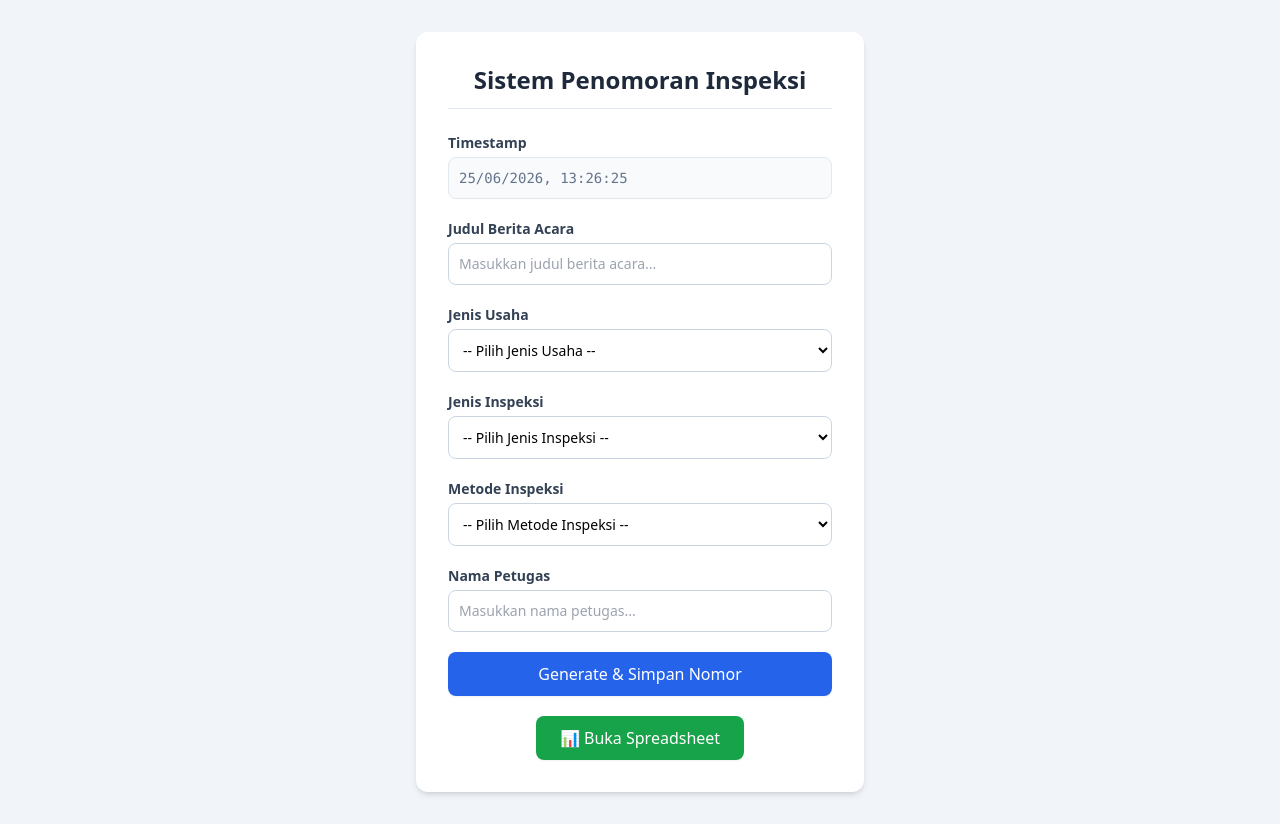
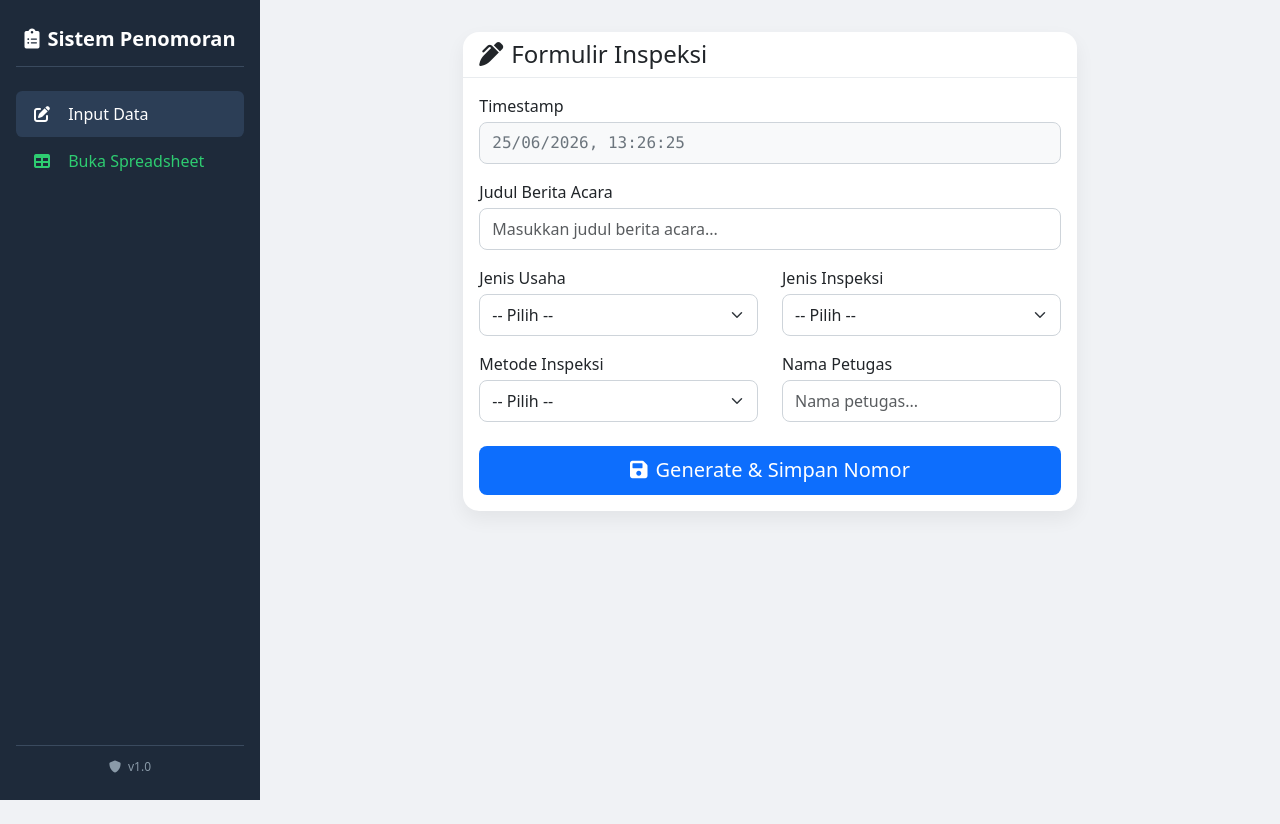
Before and after one commit to sriwiyatnossiapt/aplikasi-sistem-penomoran-inspeksi-1, a plain HTML site: page index.html in a window 1280 px wide. After the commit the page ends 800 px from the top, so only its background shows below. Drawn offline with nearby package versions, Linux system fonts and the light colour scheme.

Commit message:
Add files via upload

```diff
--- a/index.html
+++ b/index.html
@@ -4,31 +4,214 @@
   <meta charset="UTF-8">
   <meta name="viewport" content="width=device-width, initial-scale=1.0">
   <title>Sistem Penomoran Inspeksi</title>
-  <script src="https://cdn.tailwindcss.com"></script>
+  <!-- Bootstrap 5 CSS -->
+  <link href="https://cdn.jsdelivr.net/npm/bootstrap@5.3.0-alpha1/dist/css/bootstrap.min.css" rel="stylesheet">
+  <!-- Font Awesome -->
+  <link rel="stylesheet" href="https://cdnjs.cloudflare.com/ajax/libs/font-awesome/6.0.0-beta3/css/all.min.css">
+  <style>
+    body {
+      background-color: #f0f2f5;
+    }
+    /* Sidebar */
+    .sidebar {
+      background-color: #1e2a3a;
+      min-height: 100vh;
+      width: 260px;
+      position: fixed;
+      top: 0;
+      left: 0;
+      padding: 1.5rem 1rem;
+      color: #fff;
+      transition: all 0.3s;
+      z-index: 1000;
+      display: flex;
+      flex-direction: column;
+    }
+    .sidebar .brand {
+      font-size: 1.25rem;
+      font-weight: 700;
+      border-bottom: 1px solid #3a4a5e;
+      padding-bottom: 0.75rem;
+      margin-bottom: 1.5rem;
+      text-align: center;
+    }
+    .sidebar .nav-link {
+      color: #b0c4de;
+      padding: 0.7rem 1rem;
+      border-radius: 0.4rem;
+      transition: background 0.2s, color 0.2s;
+      text-decoration: none;
+      display: block;
+    }
+    .sidebar .nav-link:hover,
+    .sidebar .nav-link.active {
+      background-color: #2c3e56;
+      color: #fff;
+    }
+    .sidebar .nav-link i {
+      margin-right: 0.75rem;
+      width: 1.25rem;
+      text-align: center;
+    }
+    .sidebar .nav-link.spreadsheet-link {
+      color: #2ecc71;
+    }
+    .sidebar .nav-link.spreadsheet-link:hover {
+      background-color: #27ae60;
+      color: #fff;
+    }
+    .sidebar .footer-text {
+      margin-top: auto;
+      padding-top: 0.75rem;
+      border-top: 1px solid #3a4a5e;
+      font-size: 0.75rem;
+      color: #8a9aa8;
+      text-align: center;
+    }
+    .main-content {
+      margin-left: 260px;
+      padding: 2rem;
+      min-height: 100vh;
+    }
+    .card {
+      border-radius: 1rem;
+      border: none;
+      box-shadow: 0 0.5rem 1.2rem rgba(0,0,0,0.06);
+    }
+    .card-header {
+      background: transparent;
+      border-bottom: 1px solid #e9ecef;
+      font-weight: 600;
+    }
+    .form-label {
+      font-weight: 500;
+      margin-bottom: 0.25rem;
+    }
+    .form-control, .form-select {
+      border-radius: 0.5rem;
+      border: 1px solid #ced4da;
+      padding: 0.5rem 0.75rem;
+      transition: border 0.2s, box-shadow 0.2s;
+    }
+    .form-control:focus, .form-select:focus {
+      border-color: #0d6efd;
+      box-shadow: 0 0 0 0.2rem rgba(13,110,253,0.2);
+    }
+    .btn-primary {
+      background-color: #0d6efd;
+      border: none;
+      padding: 0.6rem 1.5rem;
+      font-weight: 500;
+      border-radius: 0.5rem;
+    }
+    .btn-primary:hover {
+      background-color: #0b5ed7;
+    }
+    .result-box {
+      border-radius: 0.75rem;
+      padding: 1rem 1.25rem;
+      margin-top: 1.5rem;
+    }
+    .result-box .nomor {
+      font-size: 1.5rem;
+      font-weight: 700;
+      font-family: 'Courier New', monospace;
+      background: #e9ecef;
+      padding: 0.3rem 0.8rem;
+      border-radius: 0.4rem;
+      display: inline-block;
+    }
+    /* Responsif: sidebar menjadi horizontal di mobile */
+    @media (max-width: 768px) {
+      .sidebar {
+        width: 100%;
+        position: relative;
+        min-height: auto;
+        flex-direction: row;
+        flex-wrap: wrap;
+        padding: 0.75rem 1rem;
+        justify-content: space-between;
+        align-items: center;
+      }
+      .sidebar .brand {
+        border-bottom: none;
+        margin-bottom: 0;
+        padding-bottom: 0;
+        font-size: 1rem;
+      }
+      .sidebar .nav {
+        flex-direction: row !important;
+        gap: 0.25rem;
+        flex-wrap: wrap;
+      }
+      .sidebar .nav-link {
+        padding: 0.3rem 0.7rem;
+        font-size: 0.85rem;
+      }
+      .sidebar .footer-text {
+        display: none;
+      }
+      .main-content {
+        margin-left: 0;
+        padding: 1rem;
+      }
+    }
+  </style>
 </head>
-<body class="bg-slate-100 min-h-screen flex items-center justify-center p-4">
+<body>
 
-  <div class="bg-white p-8 rounded-xl shadow-md w-full max-w-md my-4">
-    <h2 class="text-2xl font-bold text-slate-800 mb-6 text-center border-b pb-3 border-slate-200">
-      Sistem Penomoran Inspeksi
-    </h2>
-
-    <form id="inspectionForm" onsubmit="submitForm(event)" class="space-y-5">
-
-      <div>
-        <label class="block text-sm font-semibold text-slate-700 mb-1">Timestamp</label>
-        <input type="text" id="timestampInput" readonly class="w-full p-2.5 border border-slate-200 rounded-lg bg-slate-50 text-slate-500 font-mono text-sm focus:outline-none">
+  <!-- SIDEBAR -->
+  <div class="sidebar">
+    <div class="brand">
+      <i class="fas fa-clipboard-list me-2"></i>Sistem Penomoran
+    </div>
+    <nav class="nav flex-column">
+      <a href="#" class="nav-link active">
+        <i class="fas fa-edit"></i> Input Data
+      </a>
+      <a href="#" class="nav-link spreadsheet-link" onclick="window.open('https://docs.google.com/spreadsheets/d/1zRrJUe2x6nO62HiEKX73mspp_OnCnna4_LgcoUmhSHs/edit?gid=0#gid=0','_blank')">
+        <i class="fas fa-table"></i> Buka Spreadsheet
+      </a>
+    </nav>
+    <div class="footer-text">
+      <i class="fas fa-shield-alt me-1"></i> v1.0
+    </div>
   </div>
 
-      <div>
-        <label class="block text-sm font-semibold text-slate-700 mb-1">Judul Berita Acara</label>
-        <input type="text" id="judulBeritaAcara" required placeholder="Masukkan judul berita acara..." class="w-full p-2.5 border border-slate-300 rounded-lg focus:ring-2 focus:ring-blue-500 focus:outline-none bg-white text-sm">
+  <!-- MAIN CONTENT -->
+  <div class="main-content">
+    <div class="container-fluid">
+      <div class="row justify-content-center">
+        <div class="col-lg-9 col-xl-8">
+          <div class="card">
+            <div class="card-header">
+              <h4 class="mb-0"><i class="fas fa-pen-alt me-2"></i>Formulir Inspeksi</h4>
+            </div>
+            <div class="card-body">
+              <form id="inspectionForm" onsubmit="submitForm(event)">
+
+                <!-- Baris 1: Timestamp (full width) -->
+                <div class="row mb-3">
+                  <div class="col-12">
+                    <label for="timestampInput" class="form-label">Timestamp</label>
+                    <input type="text" id="timestampInput" readonly class="form-control bg-light text-secondary font-monospace">
+                  </div>
                 </div>
 
-      <div>
-        <label class="block text-sm font-semibold text-slate-700 mb-1">Jenis Usaha</label>
-        <select id="jenisUsaha" required class="w-full p-2.5 border border-slate-300 rounded-lg focus:ring-2 focus:ring-blue-500 focus:outline-none bg-white text-sm">
-          <option value="" disabled selected>-- Pilih Jenis Usaha --</option>
+                <!-- Baris 2: Judul BA (full width) -->
+                <div class="row mb-3">
+                  <div class="col-12">
+                    <label for="judulBeritaAcara" class="form-label">Judul Berita Acara</label>
+                    <input type="text" id="judulBeritaAcara" required placeholder="Masukkan judul berita acara..." class="form-control">
+                  </div>
+                </div>
+
+                <!-- Baris 3: Jenis Usaha + Jenis Inspeksi (horizontal, 2 kolom) -->
+                <div class="row mb-3">
+                  <div class="col-md-6">
+                    <label for="jenisUsaha" class="form-label">Jenis Usaha</label>
+                    <select id="jenisUsaha" required class="form-select">
+                      <option value="" disabled selected>-- Pilih --</option>
                       <option value="A">A: IOT dan atau IEBA</option>
                       <option value="B">B: UKOT atau UMOT</option>
                       <option value="C">C: IF Produksi OBA,OK dan atau SK</option>
@@ -41,57 +224,65 @@
                       <option value="K">K: Pengecer</option>
                     </select>
                   </div>
-
-      <div>
-        <label class="block text-sm font-semibold text-slate-700 mb-1">Jenis Inspeksi</label>
-        <select id="jenisInspeksi" required class="w-full p-2.5 border border-slate-300 rounded-lg focus:ring-2 focus:ring-blue-500 focus:outline-none bg-white text-sm">
-          <option value="" disabled selected>-- Pilih Jenis Inspeksi --</option>
+                  <div class="col-md-6">
+                    <label for="jenisInspeksi" class="form-label">Jenis Inspeksi</label>
+                    <select id="jenisInspeksi" required class="form-select">
+                      <option value="" disabled selected>-- Pilih --</option>
                       <option value="ST">ST: sertifikasi/rekomendasi/fasber</option>
                       <option value="RT">RT: Rutin</option>
                       <option value="KG">KG: Kasus GMP</option>
                       <option value="KN">KN: Kasus Non-GMP</option>
                     </select>
                   </div>
+                </div>
 
-      <div>
-        <label class="block text-sm font-semibold text-slate-700 mb-1">Metode Inspeksi</label>
-        <select id="metodeInspeksi" required class="w-full p-2.5 border border-slate-300 rounded-lg focus:ring-2 focus:ring-blue-500 focus:outline-none bg-white text-sm">
-          <option value="" disabled selected>-- Pilih Metode Inspeksi --</option>
+                <!-- Baris 4: Metode Inspeksi + Petugas (horizontal, 2 kolom) -->
+                <div class="row mb-3">
+                  <div class="col-md-6">
+                    <label for="metodeInspeksi" class="form-label">Metode Inspeksi</label>
+                    <select id="metodeInspeksi" required class="form-select">
+                      <option value="" disabled selected>-- Pilih --</option>
                       <option value="OI">OI: Onsite Inspection</option>
                       <option value="RI">RI: Remote Inspection</option>
                       <option value="HI">HI: Hybrid Inspection</option>
                     </select>
                   </div>
-
-      <!-- KOLOM PETUGAS (BARU) -->
-      <div>
-        <label class="block text-sm font-semibold text-slate-700 mb-1">Nama Petugas</label>
-        <input type="text" id="petugas" required placeholder="Masukkan nama petugas..." class="w-full p-2.5 border border-slate-300 rounded-lg focus:ring-2 focus:ring-blue-500 focus:outline-none bg-white text-sm">
+                  <div class="col-md-6">
+                    <label for="petugas" class="form-label">Nama Petugas</label>
+                    <input type="text" id="petugas" required placeholder="Nama petugas..." class="form-control">
+                  </div>
                 </div>
 
-      <button type="submit" id="btnSubmit" class="w-full bg-blue-600 hover:bg-blue-700 text-white font-medium py-2.5 px-4 rounded-lg transition duration-200 shadow-sm cursor-pointer">
-        Generate & Simpan Nomor
+                <!-- Tombol Submit -->
+                <div class="d-grid gap-2 mt-4">
+                  <button type="submit" id="btnSubmit" class="btn btn-primary btn-lg">
+                    <i class="fas fa-save me-2"></i>Generate & Simpan Nomor
                   </button>
-      <div class="mt-4 text-center">
-  <a href="https://docs.google.com/spreadsheets/d/1zRrJUe2x6nO62HiEKX73mspp_OnCnna4_LgcoUmhSHs/edit?gid=0#gid=0"
-     target="_blank"
-     class="inline-block bg-green-600 hover:bg-green-700 text-white font-medium py-2.5 px-6 rounded-lg transition duration-200 shadow-sm">
-    📊 Buka Spreadsheet
-  </a>
                 </div>
               </form>
 
-    <div id="resultArea" class="mt-6 hidden p-4 rounded-lg text-center">
-      <p id="resultStatus" class="font-bold text-sm"></p>
-      <p id="resultDetail" class="text-lg font-mono font-bold mt-2 tracking-wider select-all bg-slate-100 p-2 rounded border border-slate-200"></p>
-      <p class="text-xs text-slate-500 mt-1">Klik 3x pada nomor untuk menyalin</p>
+              <!-- Hasil -->
+              <div id="resultArea" class="result-box d-none">
+                <p id="resultStatus" class="fw-bold mb-1"></p>
+                <p id="resultDetail" class="nomor"></p>
+                <p class="text-muted small mt-2"><i class="fas fa-copy me-1"></i>Klik 2× pada nomor untuk menyalin</p>
               </div>
 
             </div>
+          </div>
+        </div>
+      </div>
+    </div>
+  </div>
+
+  <!-- Bootstrap JS -->
+  <script src="https://cdn.jsdelivr.net/npm/bootstrap@5.3.0-alpha1/dist/js/bootstrap.bundle.min.js"></script>
 
   <script>
+    // ===== KONFIGURASI =====
     const GAS_WEB_APP_URL = "https://script.google.com/macros/s/AKfycbxDVEDVT8asXmjBvhYZRAKSLsnrCDyzMj8MgGxg66ZYf7_pAr8kTX5mLQOo4tbjZAO9/exec";
 
+    // ===== TIMESTAMP =====
     function updateTimestampField() {
       const now = new Date();
       const options = {
@@ -101,10 +292,27 @@
       };
       document.getElementById('timestampInput').value = now.toLocaleString('id-ID', options).replace(/\./g, ':');
     }
-
     updateTimestampField();
     setInterval(updateTimestampField, 1000);
 
+    // ===== DOUBLE-CLICK COPY =====
+    document.getElementById('resultDetail').addEventListener('dblclick', function() {
+      const text = this.innerText;
+      if (text) {
+        navigator.clipboard.writeText(text).then(() => {
+          alert('Nomor disalin: ' + text);
+        }).catch(() => {
+          const range = document.createRange();
+          range.selectNode(this);
+          window.getSelection().removeAllRanges();
+          window.getSelection().addRange(range);
+          document.execCommand('copy');
+          alert('Nomor disalin: ' + text);
+        });
+      }
+    });
+
+    // ===== SUBMIT =====
     async function submitForm(e) {
       e.preventDefault();
 
@@ -114,8 +322,7 @@
       const resultDetail = document.getElementById('resultDetail');
 
       btn.disabled = true;
-      btn.innerText = "Memproses...";
-      btn.classList.add('opacity-50');
+      btn.innerHTML = '<span class="spinner-border spinner-border-sm me-2" role="status" aria-hidden="true"></span>Memproses...';
 
       const eUsaha = document.getElementById('jenisUsaha');
       const eInspeksi = document.getElementById('jenisInspeksi');
@@ -132,8 +339,10 @@
         jenisInspeksiText: eInspeksi.options[eInspeksi.selectedIndex].text,
         metodeInspeksi: eMetode.value,
         metodeInspeksiText: eMetode.options[eMetode.selectedIndex].text,
-        petugas: ePetugas.value   // dikirim ke GAS
+        petugas: ePetugas.value
       };
+
+      resultArea.classList.remove('d-none');
 
       try {
         const response = await fetch(GAS_WEB_APP_URL, {
@@ -147,30 +356,27 @@
         const result = await response.json();
 
         if (result.status === 'success') {
-          resultArea.classList.remove('hidden', 'bg-red-100', 'text-red-800');
-          resultArea.classList.add('bg-green-100', 'text-green-800');
+          resultArea.className = 'result-box bg-success bg-opacity-10 text-success';
           resultStatus.innerText = "✓ Data Tersimpan!";
           resultDetail.innerText = result.nomor;
         } else {
           throw new Error(result.message || 'Gagal menyimpan');
         }
 
-        // Kosongkan form
+        // Reset form
         eJudulBA.value = "";
         eUsaha.value = "";
         eInspeksi.value = "";
         eMetode.value = "";
-        ePetugas.value = "";   // reset
+        ePetugas.value = "";
 
       } catch (error) {
-        resultArea.classList.remove('hidden', 'bg-green-100', 'text-green-800');
-        resultArea.classList.add('bg-red-100', 'text-red-800');
+        resultArea.className = 'result-box bg-danger bg-opacity-10 text-danger';
         resultStatus.innerText = "✗ Gagal:";
         resultDetail.innerText = error.message;
       } finally {
         btn.disabled = false;
-        btn.innerText = "Generate & Simpan Nomor";
-        btn.classList.remove('opacity-50');
+        btn.innerHTML = '<i class="fas fa-save me-2"></i>Generate & Simpan Nomor';
       }
     }
   </script>
```
Lines whose indentation alone changed are shown as unchanged.
